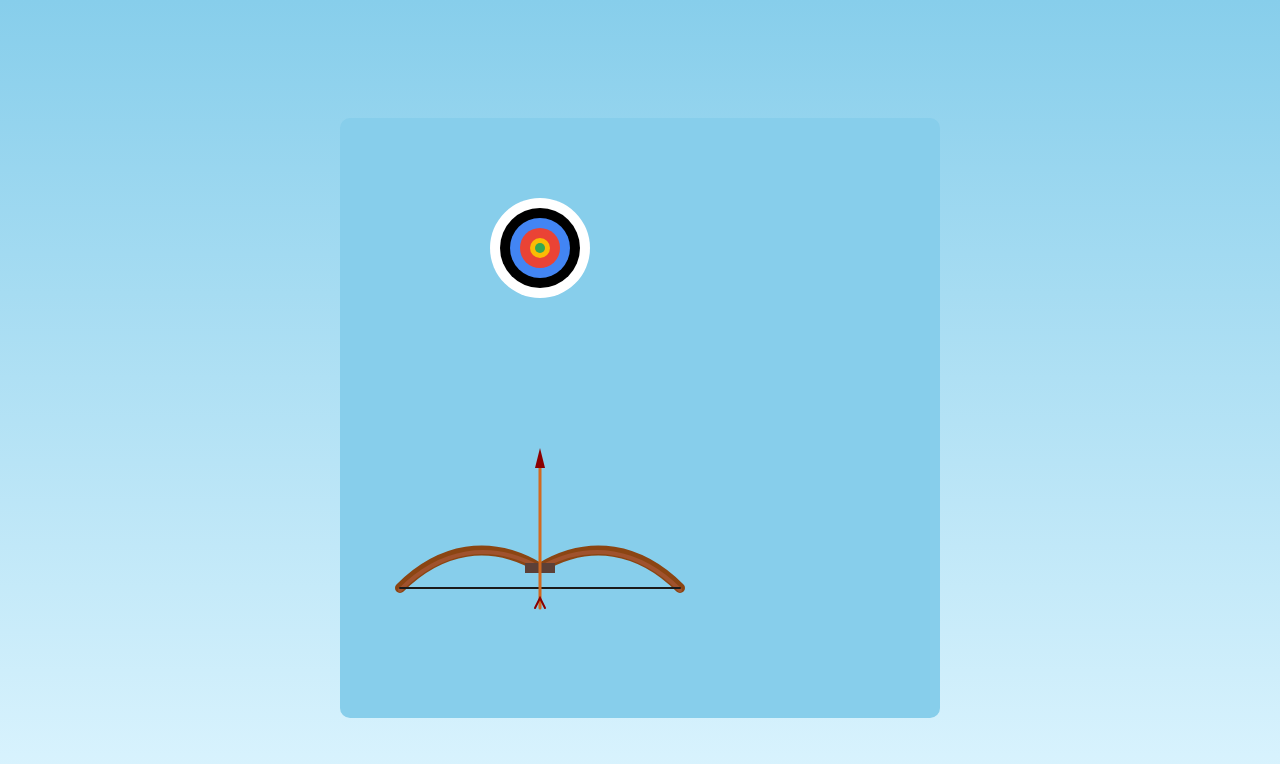
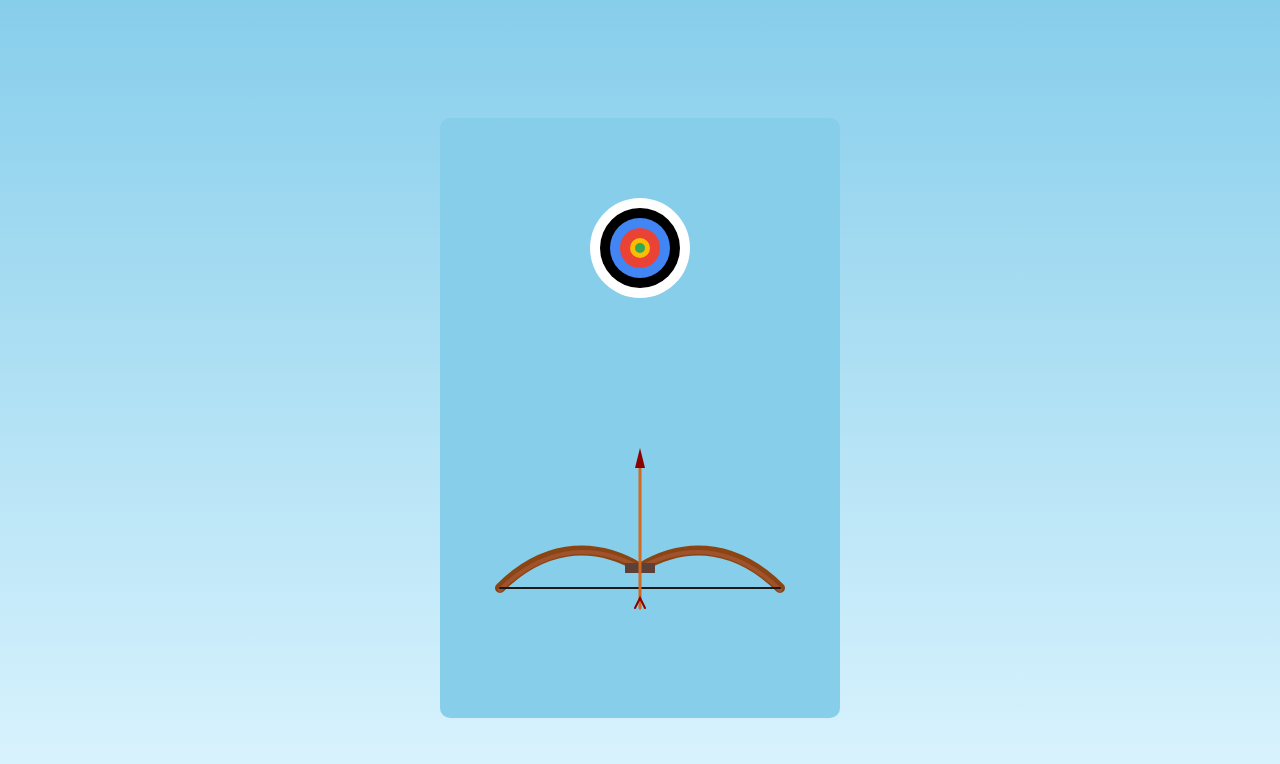
Before and after one commit to sindpfla98/arrow_shoot, a plain HTML site: page index.html in a window 1280 px wide. Drawn offline with Linux system fonts and the light colour scheme.

Commit message:
canvas size

```diff
--- a/index.html
+++ b/index.html
@@ -3,12 +3,12 @@
 <head>
     <meta charset="UTF-8">
     <meta name="viewport" content="width=device-width, initial-scale=1.0">
-    <title>활쏘기 모션</title>
+    <title>arrow shoot</title>
     <link rel="stylesheet" href="style.css">
 </head>
 <body>
     <div class="container">
-        <canvas id="canvas" width="600" height="600"></canvas>
+        <canvas id="canvas" width="400" height="600"></canvas>
     </div>
     <script src="script.js"></script>
 </body>
```
